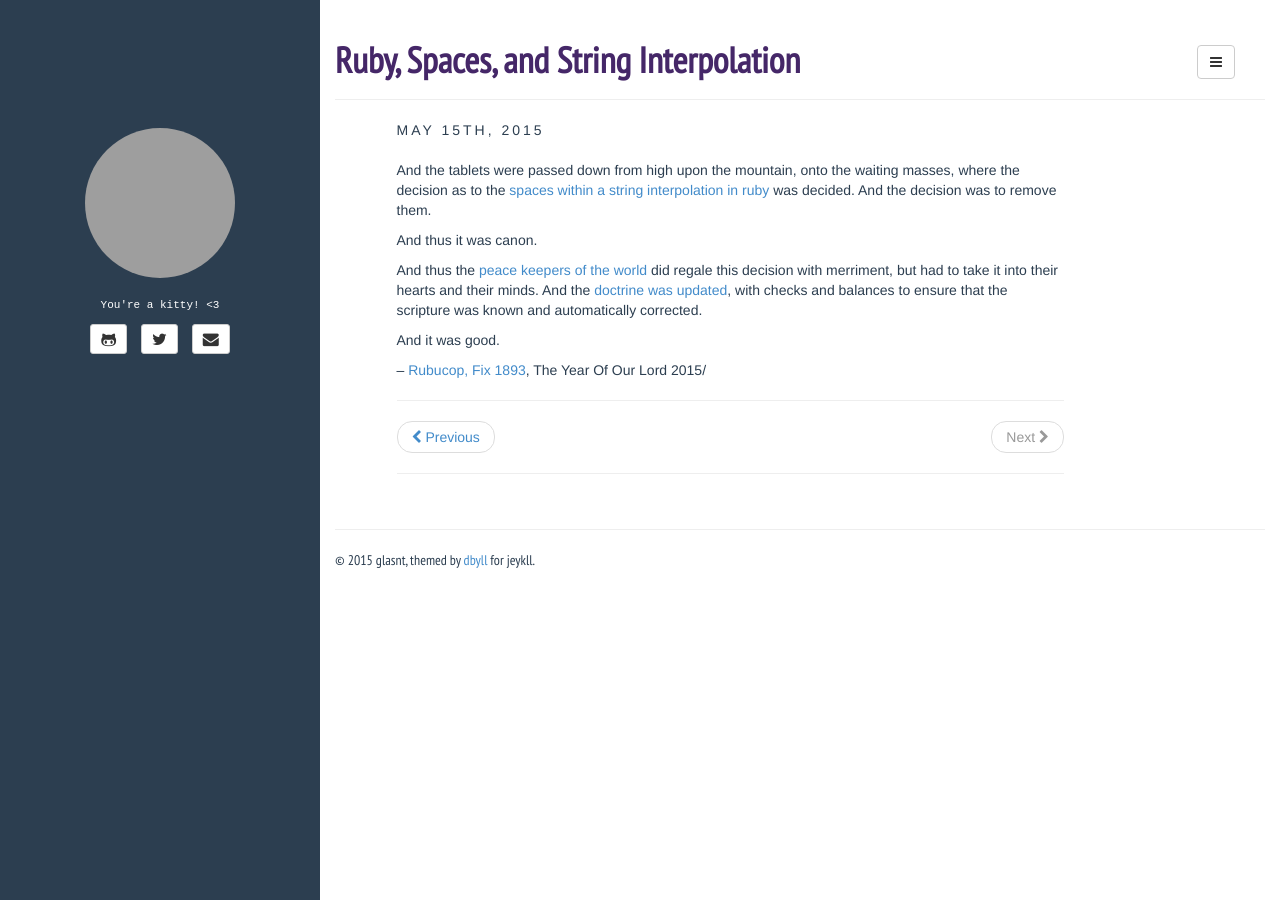
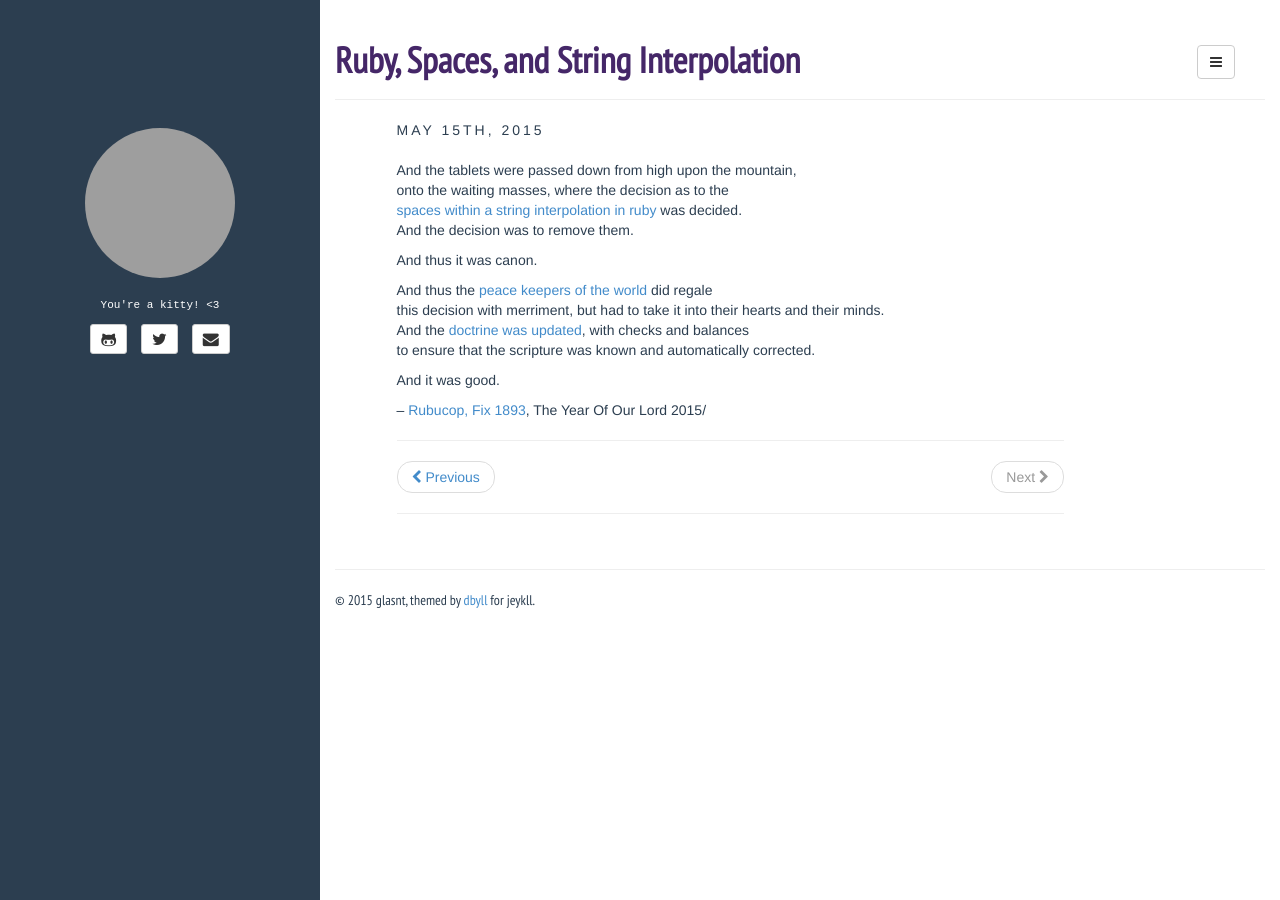
Before and after one commit to glasnt/blog, a Jekyll site: the page built from _posts/2015-05-15-ruby-spaces-and-string-interpolation.md, in a window 1280 px wide. Built offline with Jekyll 4.4.1, drawn with Linux system fonts in a browser that asks for light colours; grey boxes are pictures that could not be loaded.

Commit message:
and it was formatted

```diff
--- a/_posts/2015-05-15-ruby-spaces-and-string-interpolation.md
+++ b/_posts/2015-05-15-ruby-spaces-and-string-interpolation.md
@@ -3,11 +3,17 @@ layout: post
 title: Ruby, Spaces, and String Interpolation
 ---
 
-And the tablets were passed down from high upon the mountain, onto the waiting masses, where the decision as to the [spaces within a string interpolation in ruby](https://github.com/bbatsov/ruby-style-guide/pull/429) was decided. And the decision was to remove them.
+And the tablets were passed down from high upon the mountain, <br>
+onto the waiting masses, where the decision as to the <br>
+[spaces within a string interpolation in ruby](https://github.com/bbatsov/ruby-style-guide/pull/429) was decided. <br>
+And the decision was to remove them. <br>
 
 And thus it was canon.
 
-And thus the [peace keepers of the world](https://github.com/bbatsov/rubocop/issues/1836) did regale this decision with merriment, but had to take it into their hearts and their minds. And the [doctrine was updated](https://github.com/bbatsov/rubocop/pull/1893), with checks and balances to ensure that the scripture was known and automatically corrected.
+And thus the [peace keepers of the world](https://github.com/bbatsov/rubocop/issues/1836) did regale<br>
+this decision with merriment, but had to take it into their hearts and their minds. <br>
+And the [doctrine was updated](https://github.com/bbatsov/rubocop/pull/1893), with checks and balances <br>
+to ensure that the scripture was known and automatically corrected. <br>
 
 And it was good.
 
```
